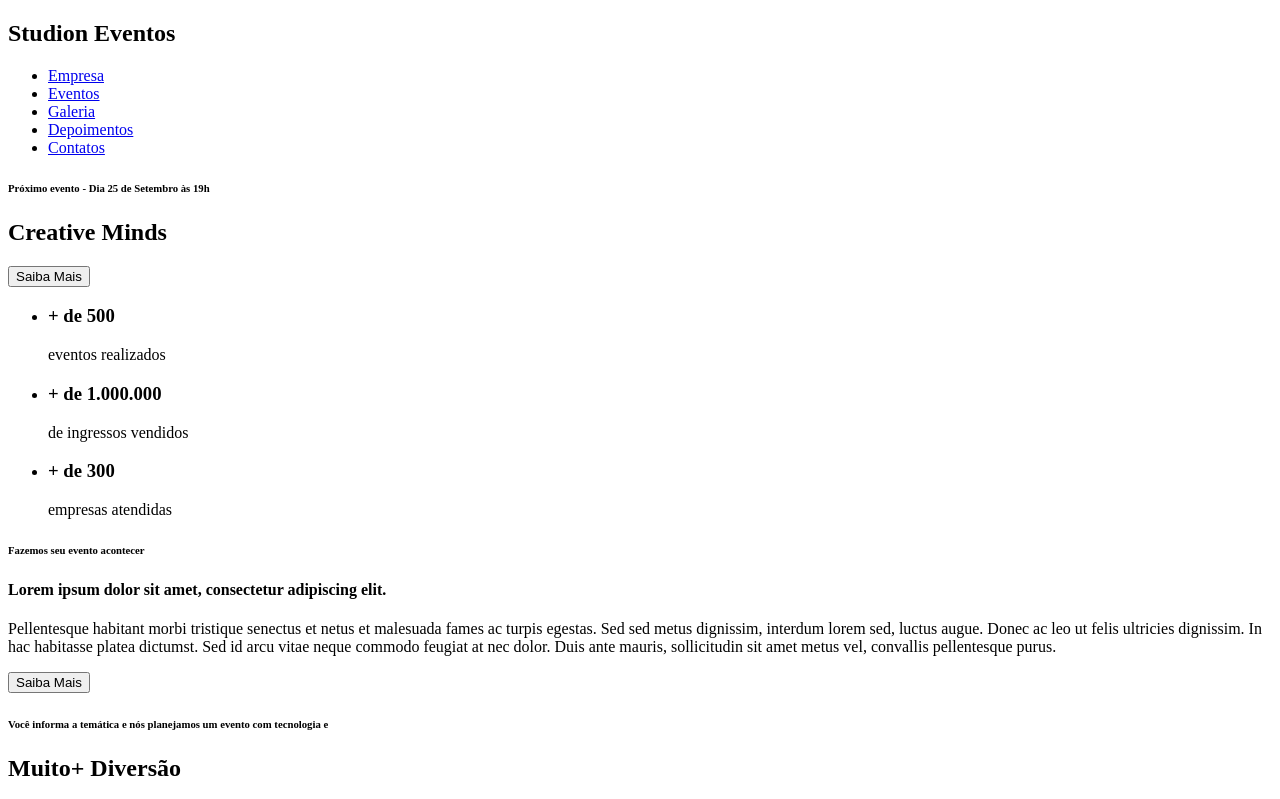
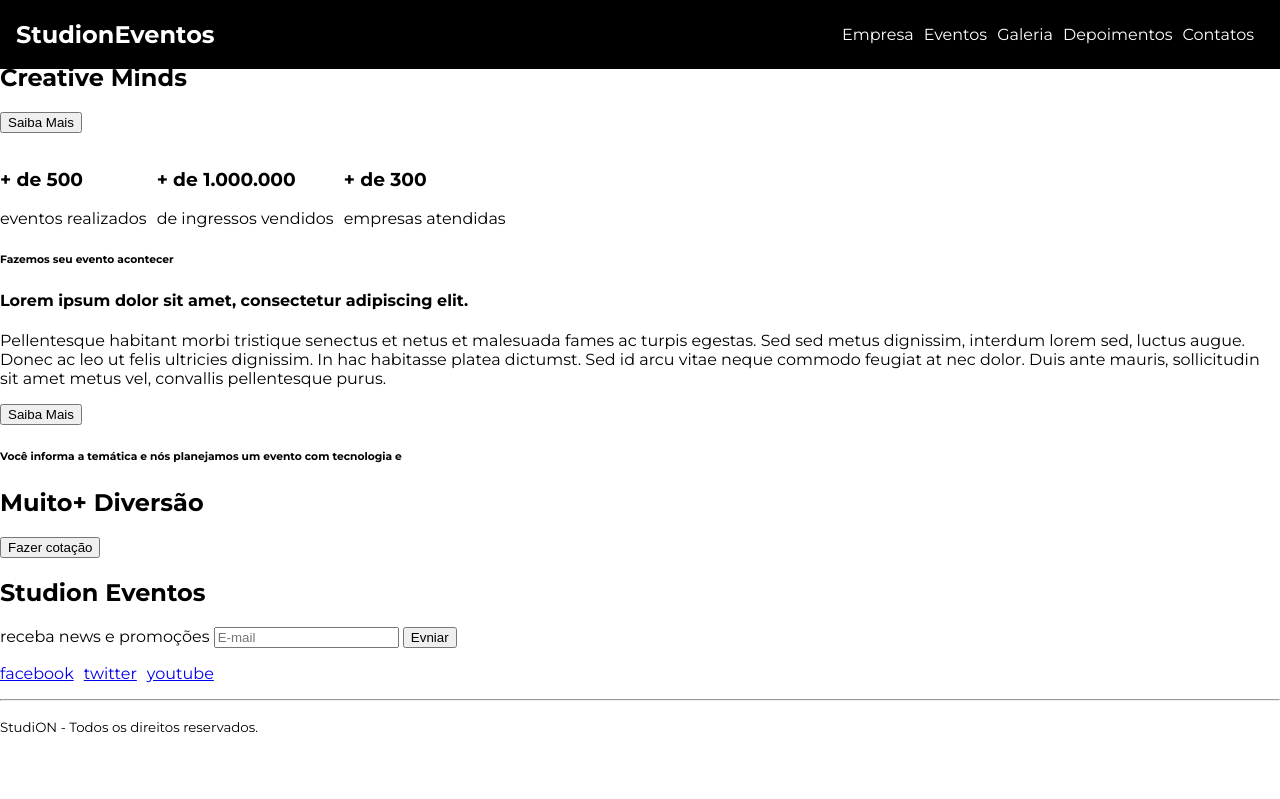
Before and after one commit to ga-amaral/studion, a website: page src/index.html in a window 1280 px wide. Shown: the top 799 px of the page. Drawn offline with Linux system fonts and the light colour scheme.

Commit message:
feat(nav): added base style

```diff
--- a/src/index.html
+++ b/src/index.html
@@ -5,14 +5,15 @@
     <meta charset="UTF-8">
     <meta http-equiv="X-UA-Compatible" content="IE=edge">
     <meta name="viewport" content="width=device-width, initial-scale=1.0">
+    <link rel="stylesheet" href="style.css">
     <title>Station</title>
 </head>
 
 <body>
-    <nav>
-        <h1>Studi<span>on</span> <span>Eventos</span></h1>
+    <nav class="navbar">
+        <h1>Studi<span>on</span><span>Eventos</span></h1>
         <!--Sempre usar apenas um H1 pois mecanismos de buscas usam, isto é uma boa prática-->
-        <ul>
+        <ul class="navbar__links">
             <li>
                 <a href="#empresa">Empresa</a>
             </li>
@@ -29,7 +30,7 @@
                 <a href="#contato">Contatos</a>
             </li>
         </ul>
-
+    </nav>
     <header>
         <div id="slider">
             <div class="slide">
@@ -103,8 +104,6 @@
             <small>Studi<span>ON</span> - Todos os direitos reservados.</small>
         </p>
     </footer>
-    </nav>
-
 
 </body>
 
--- /dev/null
+++ b/src/style.css
@@ -0,0 +1,48 @@
+@import url('https://fonts.googleapis.com/css2?family=Montserrat:wght@400;700&display=swap');
+
+* {
+    box-sizing: border-box;
+}
+
+:root {
+    font-family: 'Montserrat', sans-serif;
+    font: 16px;
+}
+
+body {
+    margin: 0;
+}
+
+ul {
+    display: flex;
+    list-style: none;
+    padding-left: 0;
+}
+
+li {
+    margin-right: 0.625rem;
+    /*1rem = 16px tamanho da fonte definido no root*/
+}
+
+.navbar {
+    position: fixed;
+    display: grid;
+    grid-template-columns: 1fr 9fr;
+    align-items: center;
+    top: 0;
+    left: 0;
+    width: 100vw;
+    padding: 0 1rem;
+    background-color: #000;
+    /* vermelhor / verde / azul / transparência - 0 até F (hexadecimal) */
+    color: #fff;
+}
+
+.navbar__links {
+    justify-self: end;
+}
+
+.navbar__links a {
+    color: #fff;
+    text-decoration: none;
+}
```
Also changed, not shown: images/banner.jpg (added), images/institutional.jpg (added), images/parallax.jpg (added), 1 other file. Lines whose indentation alone changed are shown as unchanged.
